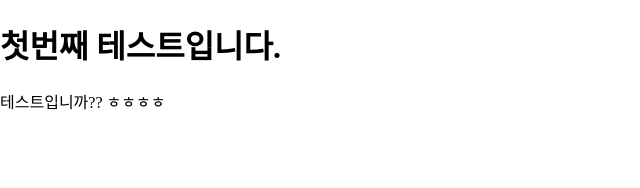
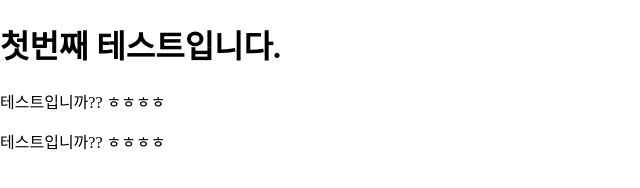
Before and after one commit to freesoull/had-2112, a plain HTML site: page index.html in a window 1280 px wide. Shown: the whole page, without its empty margins (0-640 px from the left). Drawn offline with Linux system fonts and the light colour scheme.

Commit message:
test 추가

```diff
--- a/index.html
+++ b/index.html
@@ -10,5 +10,6 @@
 <body>
     <h1>첫번째 테스트입니다.</h1>
     <p>테스트입니까?? ㅎㅎㅎㅎ</p>
+    <p>테스트입니까?? ㅎㅎㅎㅎ</p>
 </body>
 </html>
```
